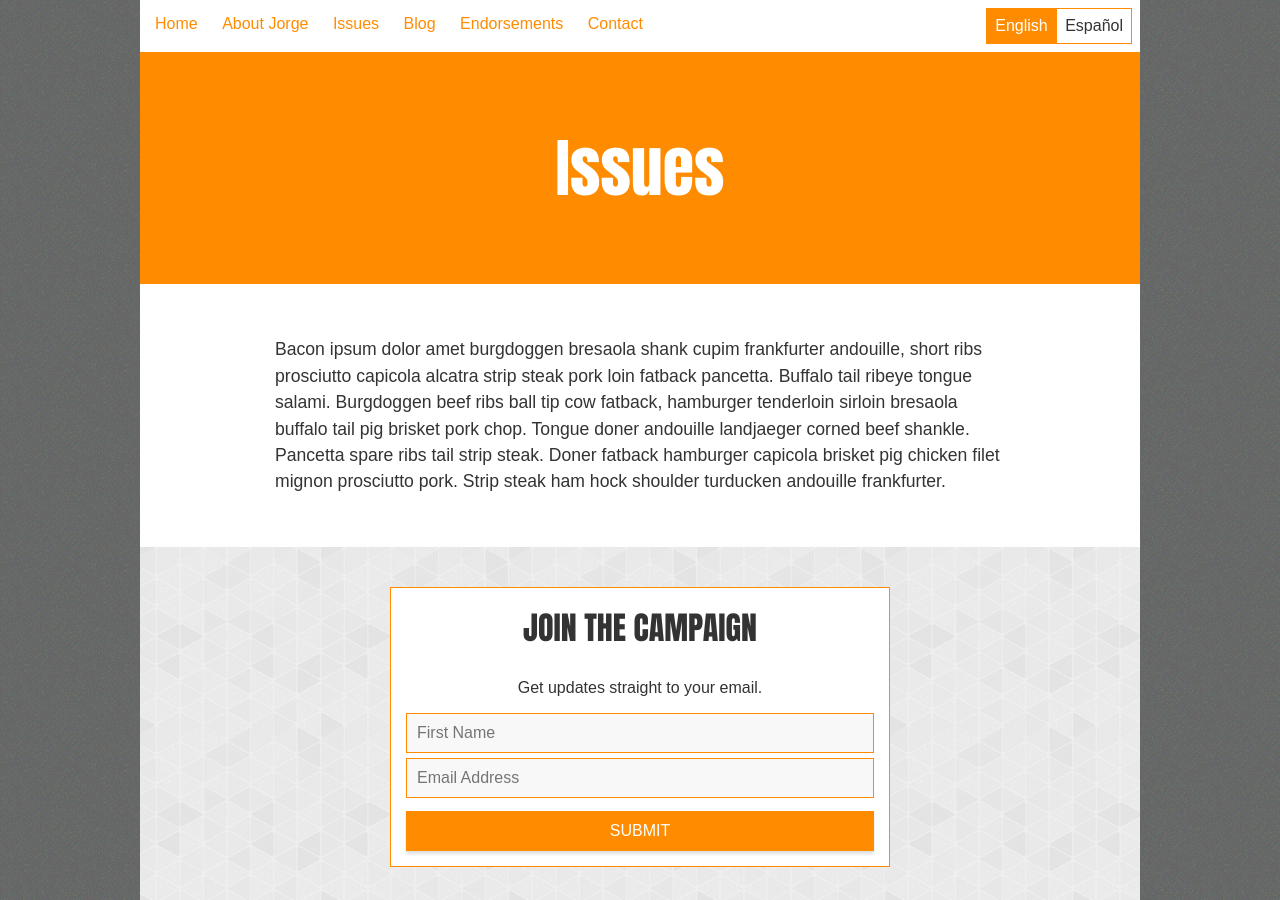
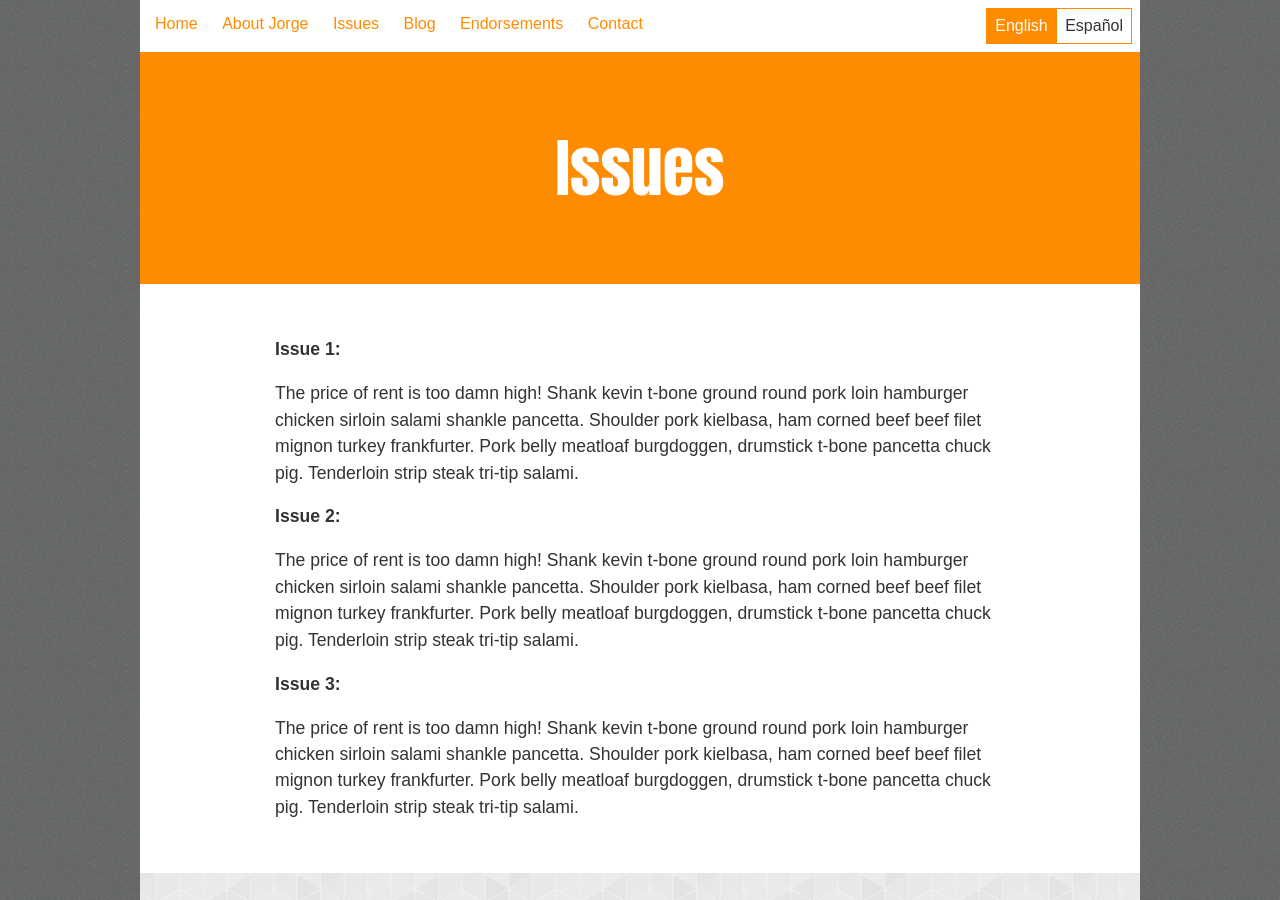
Before and after one commit to vela2018/vela2018.github.io, a Jekyll site: the page built from issues.html, in a window 1280 px wide and 900 px high. Built offline with Jekyll 4.4.1, drawn with Linux system fonts in a browser that asks for light colours; nearby versions of some CDN libraries.

Commit message:
Update from Forestry.io - Updated issues.html

```diff
--- a/issues.html
+++ b/issues.html
@@ -2,17 +2,34 @@
 layout: page
 English_Title: Issues
 Spanish_Title: Propuestas
-English_Body_Text: "<p>Bacon ipsum dolor amet burgdoggen bresaola shank cupim frankfurter
-  andouille, short ribs prosciutto capicola alcatra strip steak pork loin fatback
-  pancetta. Buffalo tail ribeye tongue salami. Burgdoggen beef ribs ball tip cow fatback,
-  hamburger tenderloin sirloin bresaola buffalo tail pig brisket pork chop. Tongue
-  doner andouille landjaeger corned beef shankle. Pancetta spare ribs tail strip steak.
-  Doner fatback hamburger capicola brisket pig chicken filet mignon prosciutto pork.
-  Strip steak ham hock shoulder turducken andouille frankfurter.<br></p>"
-Spanish_Body_Text: "<p>Shank kevin t-bone ground round pork loin hamburger chicken
-  sirloin salami shankle pancetta. Shoulder pork kielbasa, ham corned beef beef filet
-  mignon turkey frankfurter. Pork belly meatloaf burgdoggen, drumstick t-bone pancetta
-  chuck pig. Tenderloin strip steak tri-tip salami.</p>"
+English_Body_Text: "<p><strong>Issue 1: </strong></p><p>The price of rent is too damn
+  high! Shank kevin t-bone ground round pork loin hamburger chicken sirloin salami
+  shankle pancetta. Shoulder pork kielbasa, ham corned beef beef filet mignon turkey
+  frankfurter. Pork belly meatloaf burgdoggen, drumstick t-bone pancetta chuck pig.
+  Tenderloin strip steak tri-tip salami.</p><p><strong>Issue 2: </strong></p><p>The
+  price of rent is too damn high! Shank kevin t-bone ground round pork loin hamburger
+  chicken sirloin salami shankle pancetta. Shoulder pork kielbasa, ham corned beef
+  beef filet mignon turkey frankfurter. Pork belly meatloaf burgdoggen, drumstick
+  t-bone pancetta chuck pig. Tenderloin strip steak tri-tip salami.</p><p><strong>Issue
+  3: </strong></p><p>The price of rent is too damn high! Shank kevin t-bone ground
+  round pork loin hamburger chicken sirloin salami shankle pancetta. Shoulder pork
+  kielbasa, ham corned beef beef filet mignon turkey frankfurter. Pork belly meatloaf
+  burgdoggen, drumstick t-bone pancetta chuck pig. Tenderloin strip steak tri-tip
+  salami.</p>"
+Spanish_Body_Text: "<p><strong>Propuesta 1: </strong></p><p>El presio de renta esta
+  muy cara! Shank kevin t-bone ground round pork loin hamburger chicken sirloin salami
+  shankle pancetta. Shoulder pork kielbasa, ham corned beef beef filet mignon turkey
+  frankfurter. Pork belly meatloaf burgdoggen, drumstick t-bone pancetta chuck pig.
+  Tenderloin strip steak tri-tip salami.</p><p><strong>Propuesta 2: </strong></p><p>The
+  price of rent is too damn high! Shank kevin t-bone ground round pork loin hamburger
+  chicken sirloin salami shankle pancetta. Shoulder pork kielbasa, ham corned beef
+  beef filet mignon turkey frankfurter. Pork belly meatloaf burgdoggen, drumstick
+  t-bone pancetta chuck pig. Tenderloin strip steak tri-tip salami.</p><p><strong>Propuesta
+  3: </strong></p><p>The price of rent is too damn high! Shank kevin t-bone ground
+  round pork loin hamburger chicken sirloin salami shankle pancetta. Shoulder pork
+  kielbasa, ham corned beef beef filet mignon turkey frankfurter. Pork belly meatloaf
+  burgdoggen, drumstick t-bone pancetta chuck pig. Tenderloin strip steak tri-tip
+  salami.</p>"
 title: Issues
 
 ---
```
